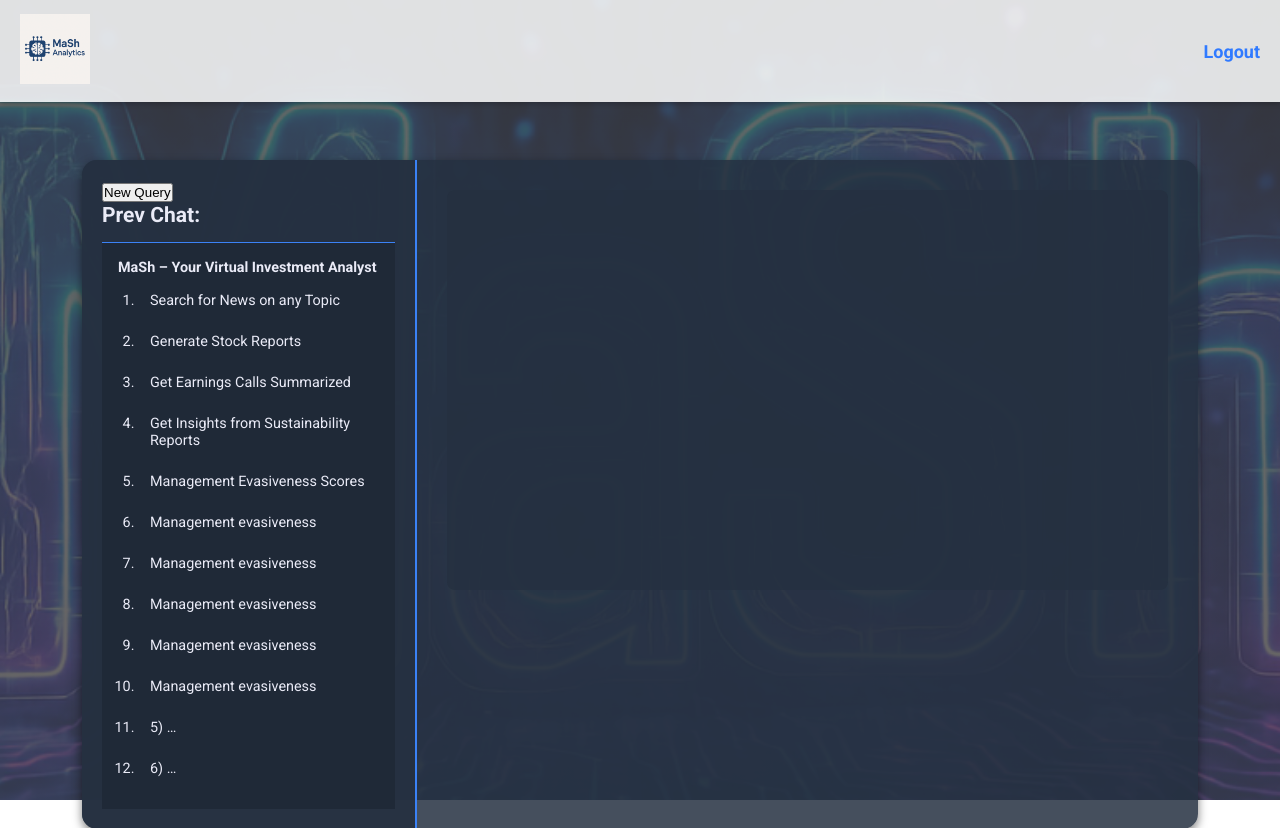
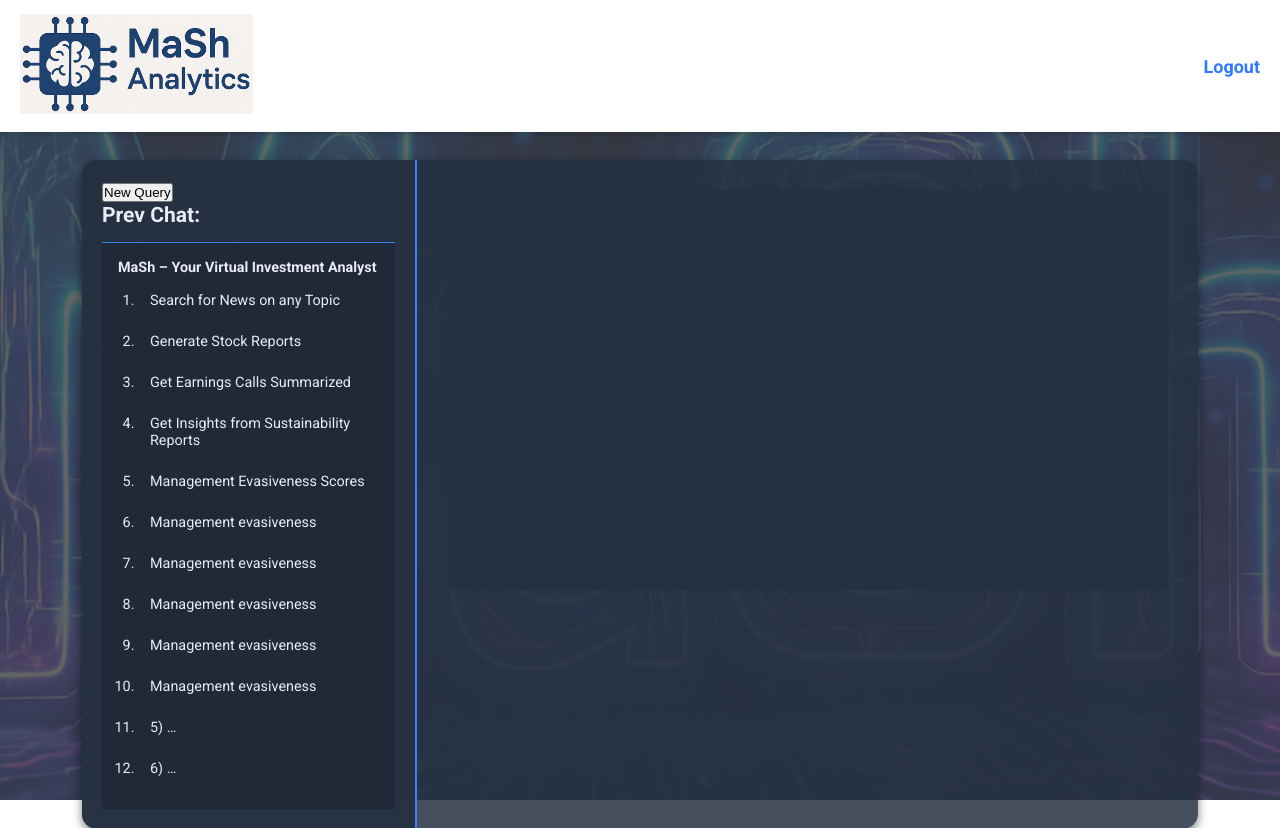
Before and after one commit to AGS1979/mash_analytics, a Flask app: page /chat in a window 1280 px wide. Shown: the top 828 px of the page. Run offline with Flask 3, Linux system fonts and the light colour scheme; the visitor is signed in with stand-in values (Sample User, id 1); data that the repository does not hold is empty.

Commit message:
changes to modules

```diff
--- a/static/css/styles.css
+++ b/static/css/styles.css
@@ -43,7 +43,7 @@ header {
   justify-content: space-between;
   align-items: center;
   padding: 14px 20px;
-  background: rgba(255, 255, 255, 0.85);  /* Already present */
+  background: rgba(255, 255, 255);  /* Already present */
   box-shadow: 0 2px 5px rgba(0, 0, 0, 0.2);
 }
 
@@ -53,7 +53,7 @@ header .logo {
 }
 
 header .logo img {
-  max-height: 70px;
+  max-height: 100px;
   width: auto;
 }
 
```
Also changed, not shown: static/images/Picture1.png.
